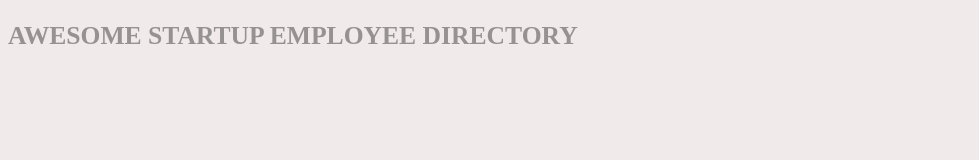
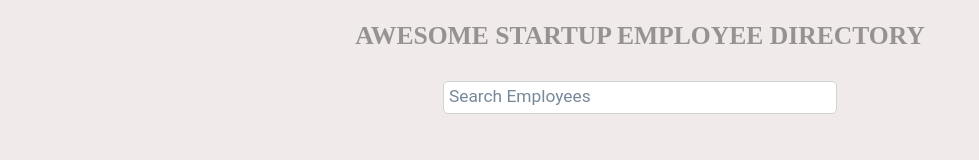
Before and after one commit to shellymcs/techdegree-project-8, a plain HTML site: page directory.html in a window 1280 px wide. Shown: the whole page, without its empty margins (0-979 px from the left). Drawn offline with Linux system fonts and the light colour scheme; no server answers.

Commit message:
search bar

```diff
--- a/css/styles.css
+++ b/css/styles.css
@@ -5,6 +5,7 @@ body{
 .main-heading{
     font-size: 1.2em;
 color: rgb(150, 146, 146);
+text-align: center;
 }
 
 p{
@@ -15,6 +16,28 @@ p{
 
 h2{
     margin-bottom: 5px;
+}
+
+.search-bar{
+    text-align: center;
+    padding-top: 25px;
+    padding-bottom: 25px;
+    max-width:100%;
+    margin: 0 auto;
+}
+.search{
+    border-radius: 5px;
+    padding: 8px 8px 8px 5px;
+    width: 30%;
+    text-align: left;
+    box-shadow: none;
+    border: 1px solid lightgray;
+}
+
+.search::placeholder {
+    color: lightslategrey;
+    font-size: 1.3em;
+    font-family: 'Roboto', sans-serif;
 }
 
 .grid-container{
--- a/directory.html
+++ b/directory.html
@@ -10,6 +10,9 @@
   <body>
    <header>
        <h2 class="main-heading">AWESOME STARTUP EMPLOYEE DIRECTORY</h2>
+       <div class="search-bar">
+        <input type="text" class="search" placeholder="Search Employees">
+       </div>
        <div class="grid-container">
            <div class="card" >
 
--- a/js/script.js
+++ b/js/script.js
@@ -44,6 +44,21 @@
         modal(employData[index]);
       });
     });
+    $(document).ready( function(){
+
+      $('.search').on('keyup', function(){
+          let search = $('.search').val().toLowerCase();
+          for (var i =0; i< employData.length; i++) {
+              let searchVal = employeeHTML;
+
+          if (searchVal.toLowerCase().indexOf(search) > -1){
+          employData[i].style.display ="";
+      }else {
+          employData[i].style.display = "none";
+      }
+          }
+      });
+      });
   };
 
   function checkStatus(response){
```
